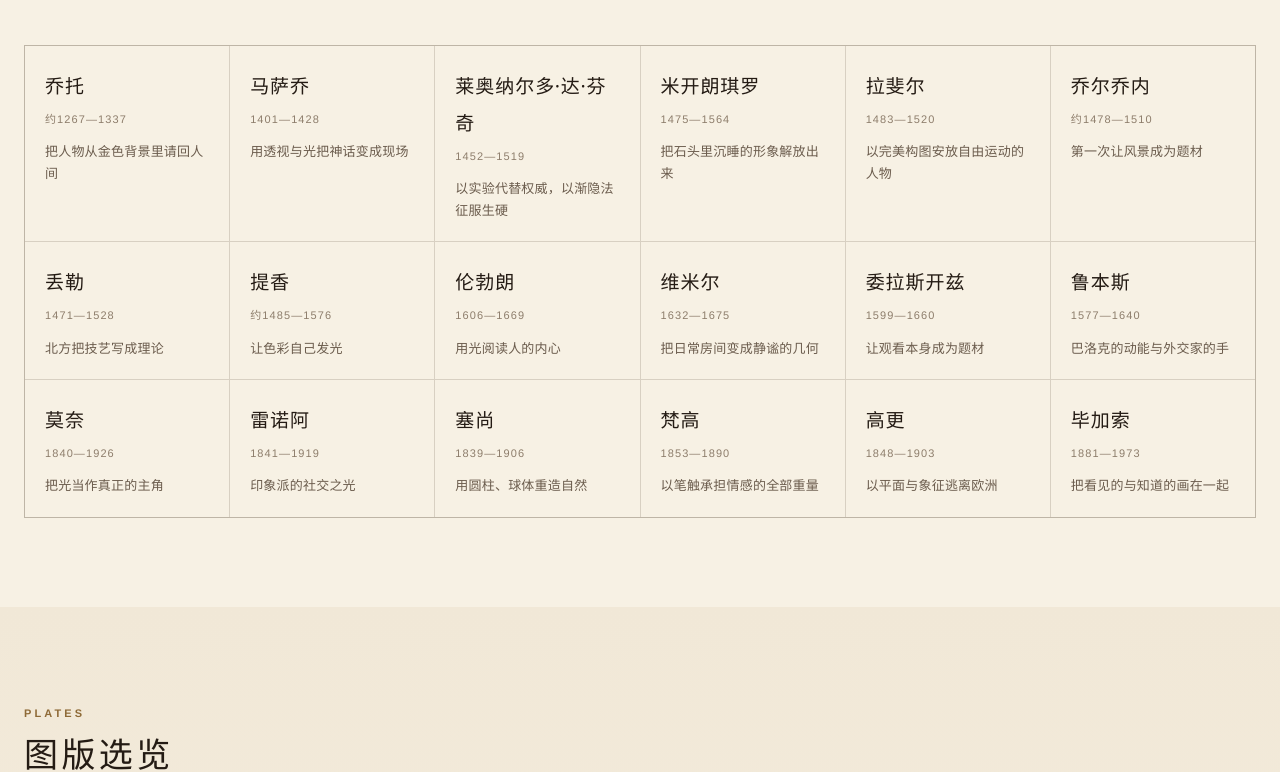
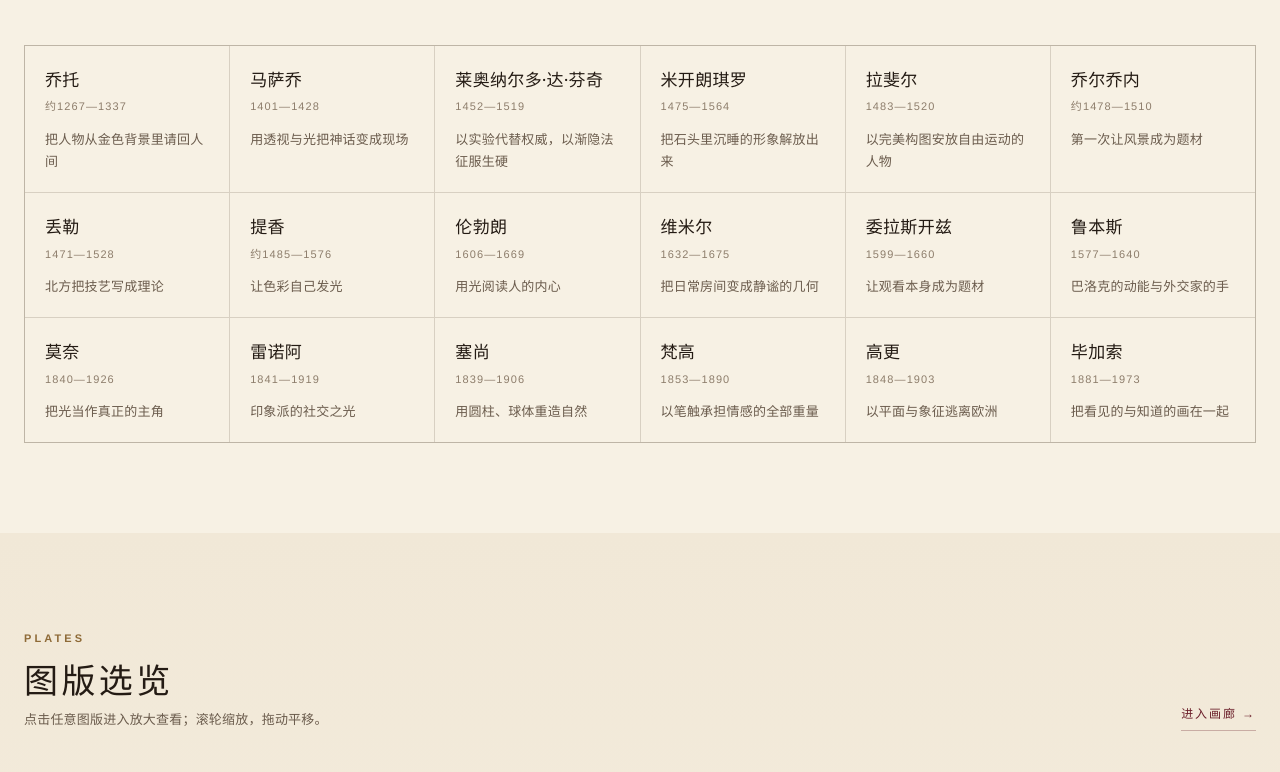
Before and after one commit to x13502239474-oss/story-of-art, a plain HTML site: page index.html in a window 1280 px wide. Shown: the part 4787-5559 px from the top of the page. Drawn offline with Linux system fonts and the light colour scheme.

```diff
--- a/css/style.css
+++ b/css/style.css
@@ -289,7 +289,7 @@ a.period:hover .period__title{color:var(--burgundy);}
   transition:background .3s;
 }
 .person:hover{background:var(--paper-2);}
-.person__name{font-size:19px;letter-spacing:.05em;}
+.person__name{font-size:17px;letter-spacing:.02em;line-height:1.45;}
 .person__life{font-family:var(--sans);font-size:11px;letter-spacing:.1em;color:var(--ink-faint);}
 .person__tag{font-size:13px;color:var(--ink-soft);margin-top:6px;line-height:1.7;}
 
```
